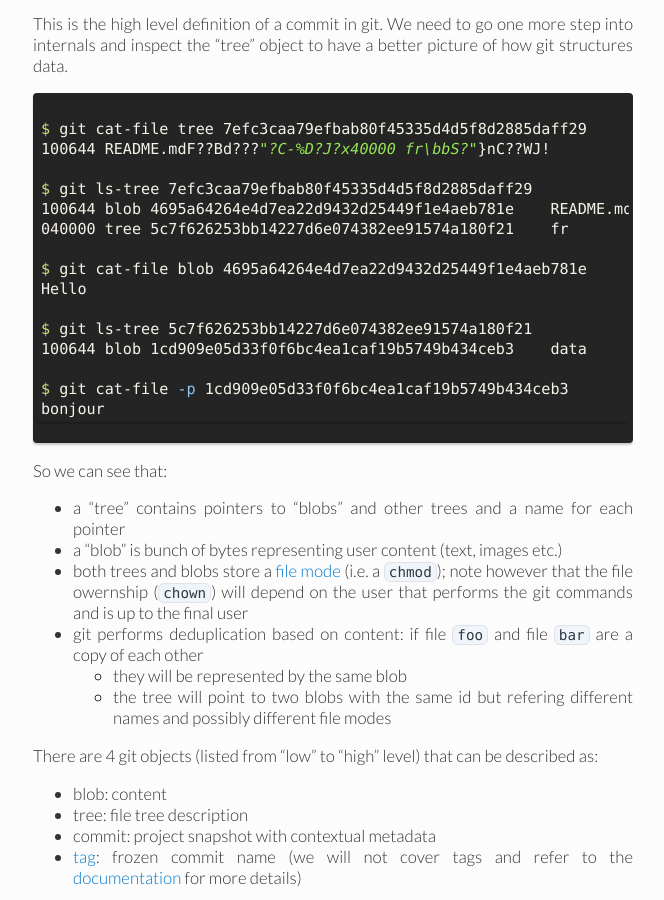
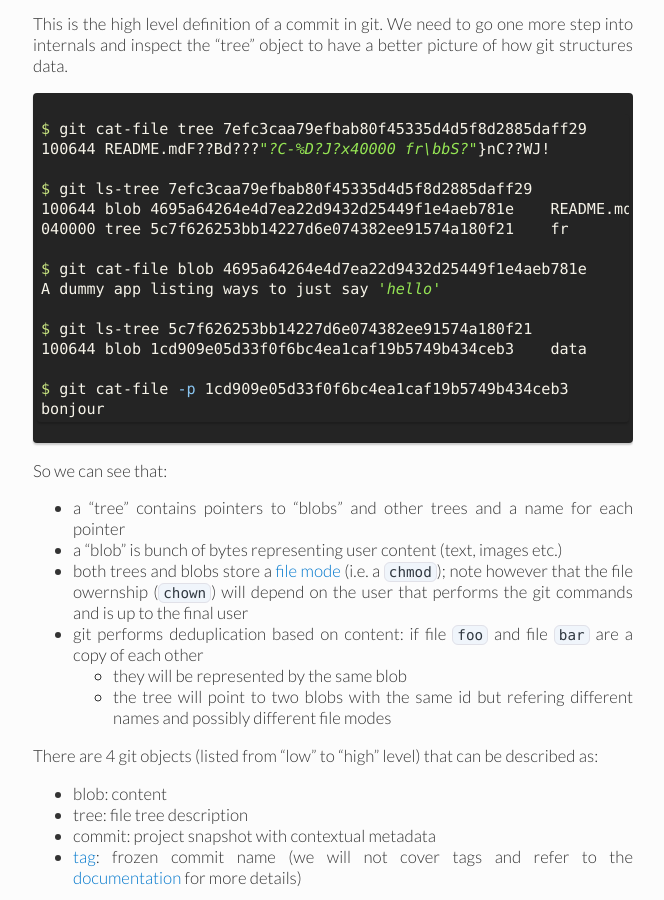
Before and after one commit to marchelbling/marc.helbling.fr, a Jekyll site: the page built from _posts/2014-09-22-practical-git-introduction.md, in a window 1280 px wide and 900 px high, scrolled down 6306 px. Shown: the whole window, without its empty margins (315-979 px from the left). Built offline with Jekyll 4.4.1, drawn with Linux system fonts in a browser that asks for light colours; some web fonts are replaced; Markdown is read by kramdown in place of the engine named in the settings; comment, search, counter and statistics services are not loaded.

Commit message:
Fixes blob output in internals

```diff
--- a/_posts/2014-09-22-practical-git-introduction.md
+++ b/_posts/2014-09-22-practical-git-introduction.md
@@ -297,7 +297,7 @@ $ git ls-tree 7efc3caa79efbab80f45335d4d5f8d2885daff29
 040000 tree 5c7f626253bb14227d6e074382ee91574a180f21	fr
 
 $ git cat-file blob 4695a64264e4d7ea22d9432d25449f1e4aeb781e
-Hello
+A dummy app listing ways to just say 'hello'
 
 $ git ls-tree 5c7f626253bb14227d6e074382ee91574a180f21
 100644 blob 1cd909e05d33f0f6bc4ea1caf19b5749b434ceb3	data
```
